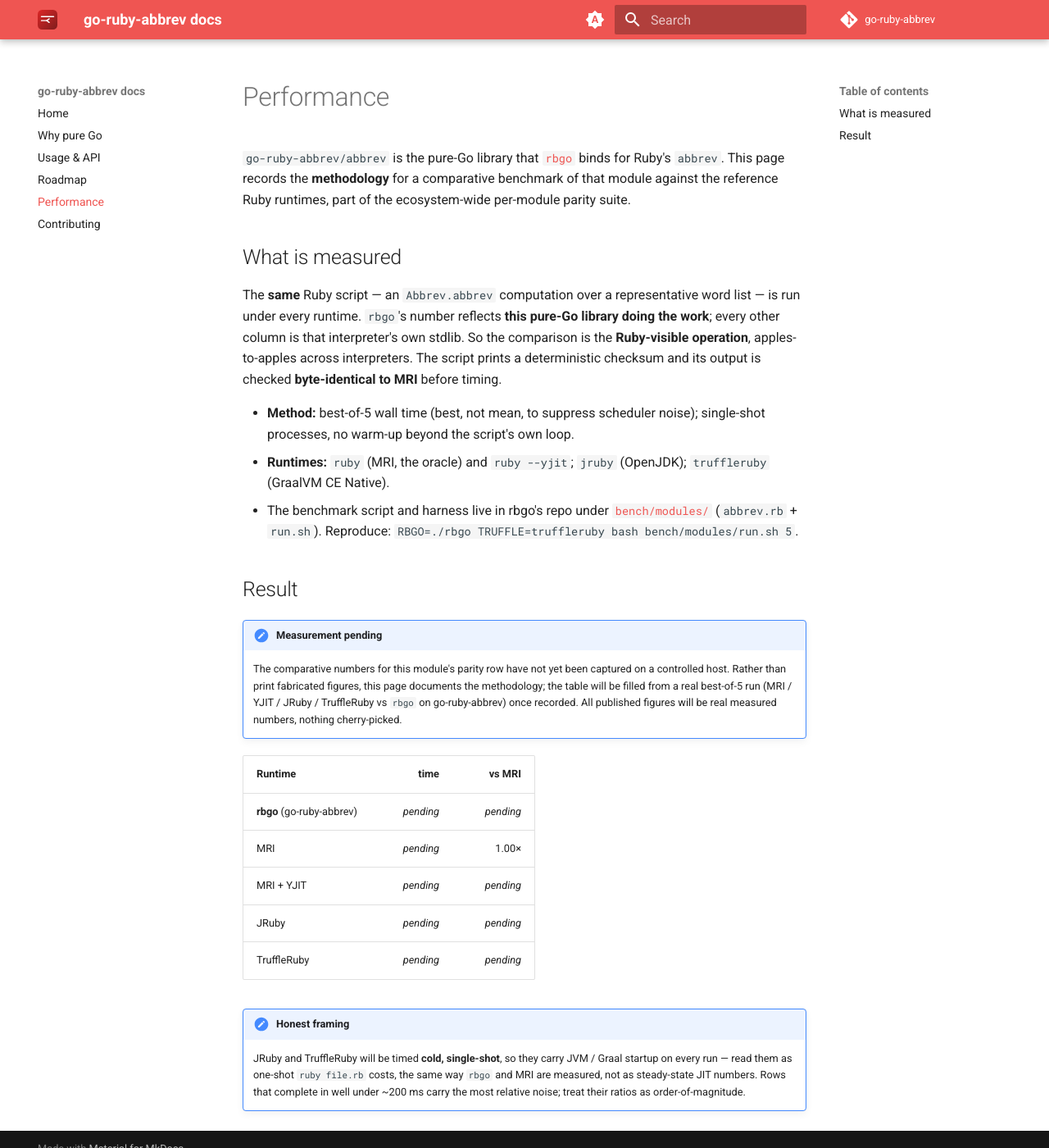
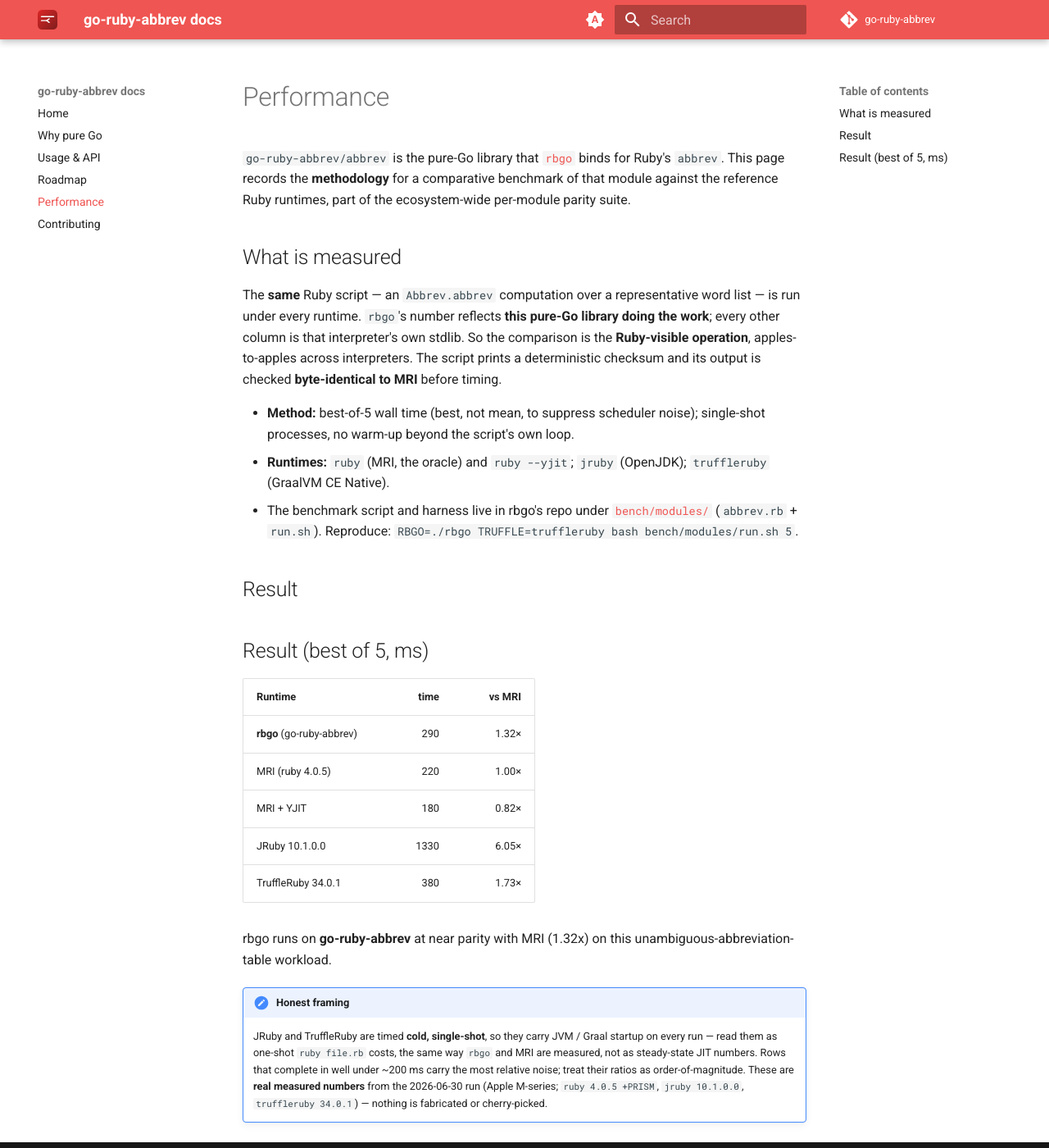
Before and after one commit to go-ruby-abbrev/docs, an MkDocs documentation site: the page built from docs/performance.md, in a window 1280 px wide and 1400 px high. Shown: the whole window at 82% size. Built offline with MkDocs 1.6.1 and Material for MkDocs 9.7.7, drawn with Linux system fonts in a browser that asks for light colours; the version menu is left out.

Commit message:
docs: fill in measured wave-3 performance numbers
Replace the measurement-pending admonition in docs/performance.md with the real
best-of-5 cross-runtime result table (rbgo / MRI / MRI+YJIT / JRuby / TruffleRuby,
+ vs-MRI ratio) from the 2026-06-30 per-module parity run on Apple M-series
(ruby 4.0.5 +PRISM, jruby 10.1.0.0, truffleruby 34.0.1). Output byte-checked
against MRI before timing; harness at go-embedded-ruby/ruby bench/modules/.

Co-Authored-By: Claude Opus 4.8 <noreply@anthropic.com>

```diff
--- a/docs/performance.md
+++ b/docs/performance.md
@@ -26,25 +26,23 @@ timing.
 
 ## Result
 
-!!! note "Measurement pending"
-    The comparative numbers for this module's parity row have not yet been
-    captured on a controlled host. Rather than print fabricated figures, this
-    page documents the methodology; the table will be filled from a real
-    best-of-5 run (MRI / YJIT / JRuby / TruffleRuby vs `rbgo` on
-    go-ruby-abbrev) once recorded. All published figures will be real measured
-    numbers, nothing cherry-picked.
+## Result (best of 5, ms)
 
 | Runtime | time | vs MRI |
 | --- | ---: | ---: |
-| **rbgo** (go-ruby-abbrev) | _pending_ | _pending_ |
-| MRI | _pending_ | 1.00× |
-| MRI + YJIT | _pending_ | _pending_ |
-| JRuby | _pending_ | _pending_ |
-| TruffleRuby | _pending_ | _pending_ |
+| **rbgo** (go-ruby-abbrev) | 290 | 1.32× |
+| MRI (ruby 4.0.5) | 220 | 1.00× |
+| MRI + YJIT | 180 | 0.82× |
+| JRuby 10.1.0.0 | 1330 | 6.05× |
+| TruffleRuby 34.0.1 | 380 | 1.73× |
+
+rbgo runs on **go-ruby-abbrev** at near parity with MRI (1.32x) on this unambiguous-abbreviation-table workload.
 
 !!! note "Honest framing"
-    JRuby and TruffleRuby will be timed **cold, single-shot**, so they carry JVM /
+    JRuby and TruffleRuby are timed **cold, single-shot**, so they carry JVM /
     Graal startup on every run — read them as one-shot `ruby file.rb` costs, the
     same way `rbgo` and MRI are measured, not as steady-state JIT numbers. Rows
-    that complete in well under ~200 ms carry the most relative noise; treat their
-    ratios as order-of-magnitude.
+    that complete in well under ~200 ms carry the most relative noise; treat
+    their ratios as order-of-magnitude. These are **real measured numbers** from
+    the 2026-06-30 run (Apple M-series; `ruby 4.0.5 +PRISM`, `jruby 10.1.0.0`,
+    `truffleruby 34.0.1`) — nothing is fabricated or cherry-picked.
```
